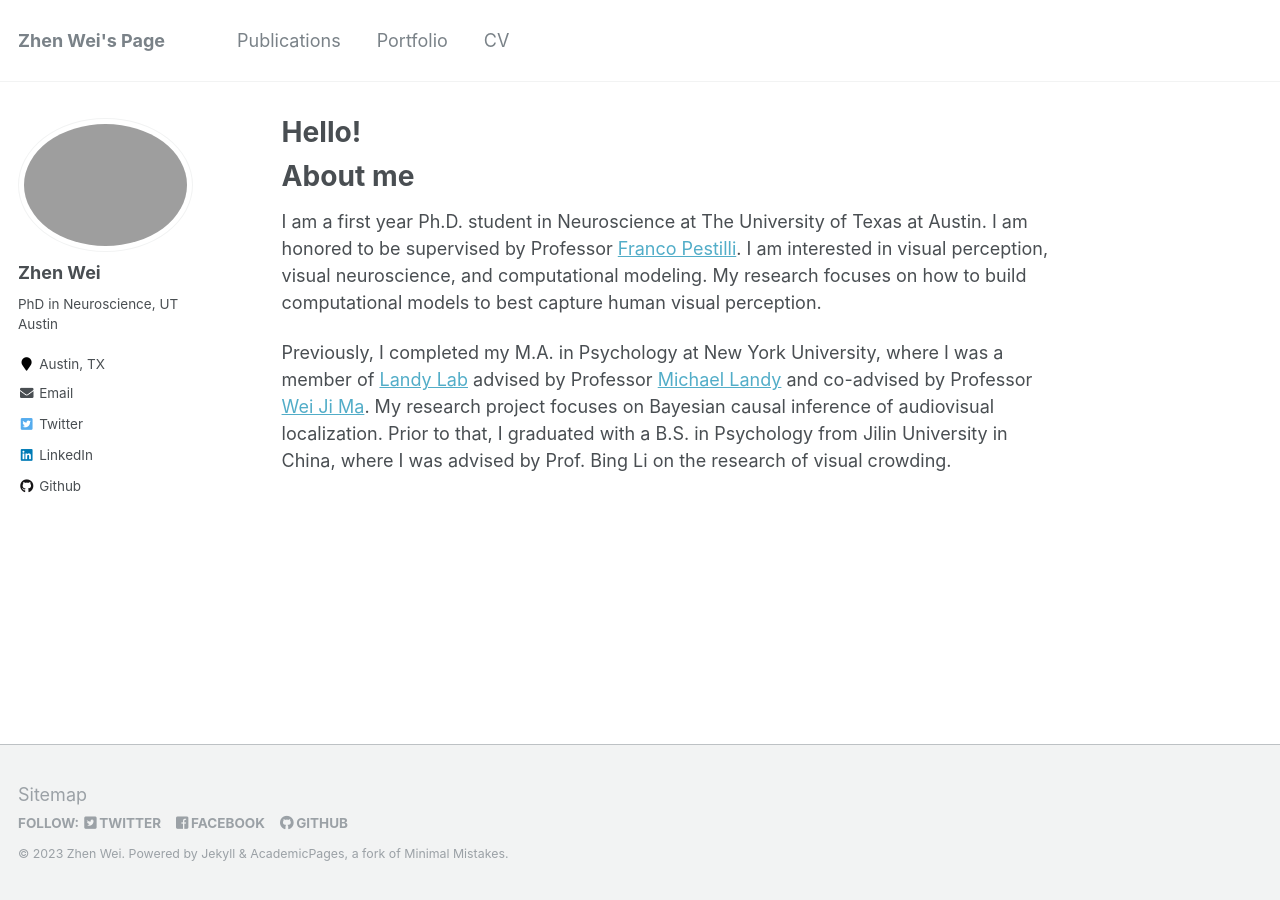
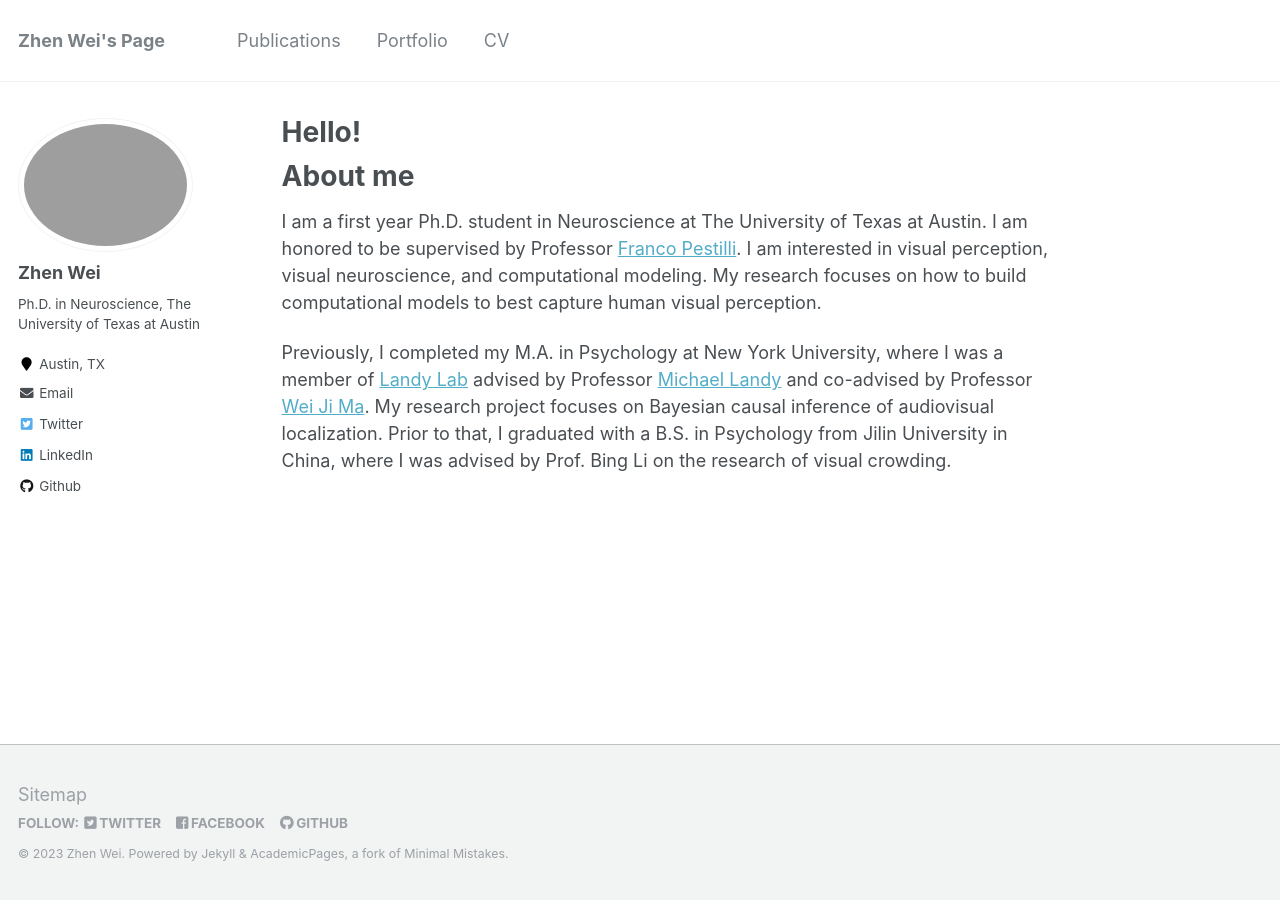
Before and after one commit to zhenwei-psych/zhenwei-psych.github.io, a Jekyll site: the page built from _pages/about.md, in a window 1280 px wide. Built offline with Jekyll 4.4.1, drawn with Linux system fonts in a browser that asks for light colours.

Commit message:
side bar info

```diff
--- a/_config.yml
+++ b/_config.yml
@@ -82,7 +82,7 @@ analytics:
 author:
   name             : "Zhen Wei"
   avatar           : "profile.jpg"
-  bio              : "PhD in Neuroscience, UT Austin"
+  bio              : "Ph.D. in Neuroscience, The University of Texas at Austin"
   location         : "Austin, TX"
   employer         :
   pubmed           :
```
